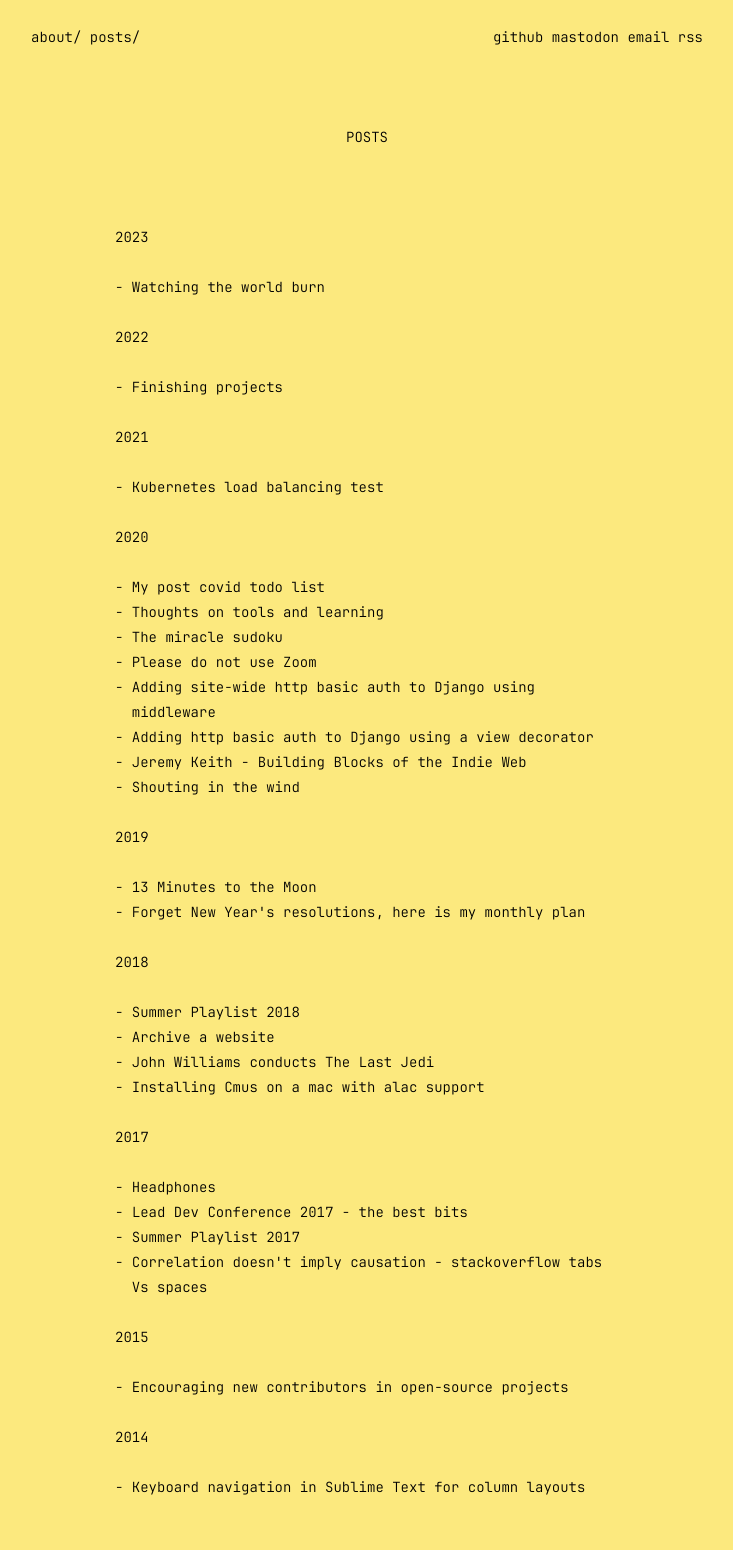
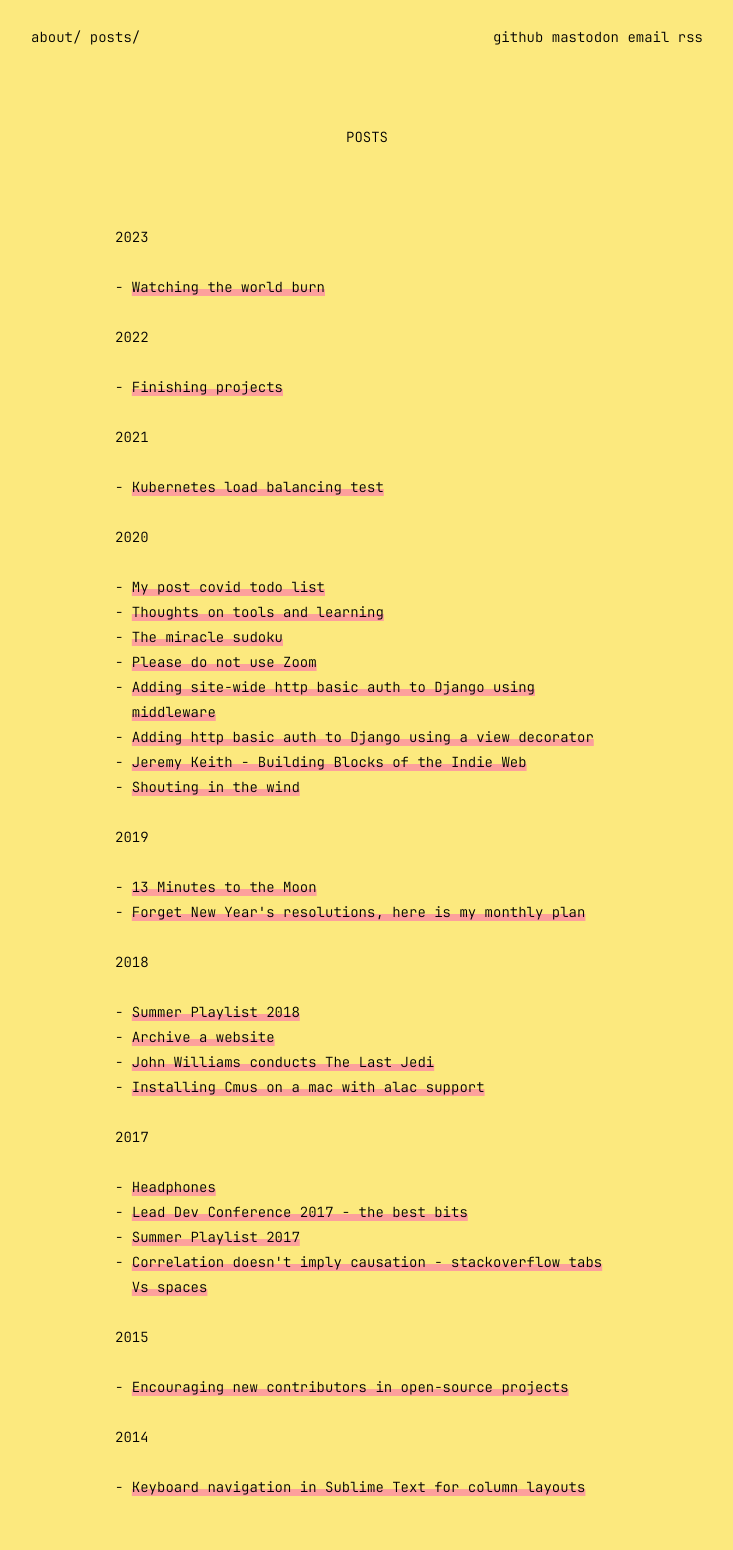
Before and after one commit to olorton/olorton.github.io, a Jekyll site: the page built from posts.html, in a window 1280 px wide. Shown: the whole page, without its empty margins (273-1006 px from the left). Built offline with Jekyll 4.4.1, drawn with Linux system fonts in a browser that asks for light colours.

Commit message:
Style links with hotpink!

```diff
--- a/_sass/site.scss
+++ b/_sass/site.scss
@@ -86,6 +86,11 @@ p {
 
 a {
     color: $color-fg;
+    text-decoration: underline;
+    text-decoration-color: #ff69b490;
+    text-decoration-skip-ink: none;
+    text-decoration-thickness: 0.5em;
+    text-underline-offset: -0.2em;
 }
 
 code {
@@ -193,8 +198,4 @@ hr {
     ul {
         margin: 0 0 $lineheight 0;
     }
-
-    a {
-        text-decoration: none;
-    }
 }
```
